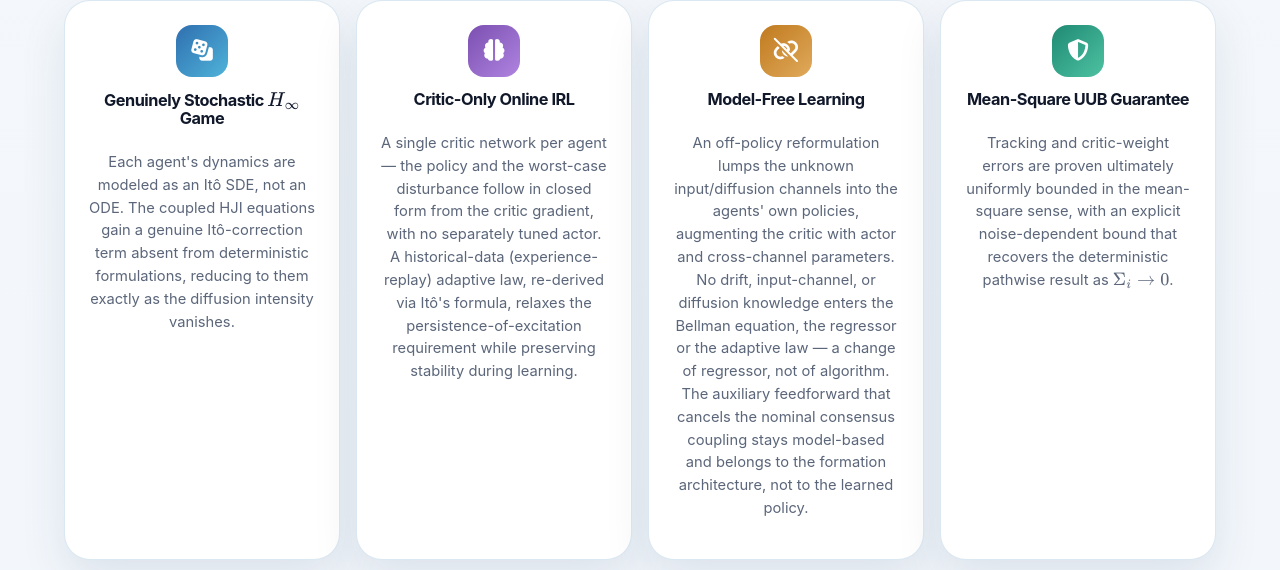
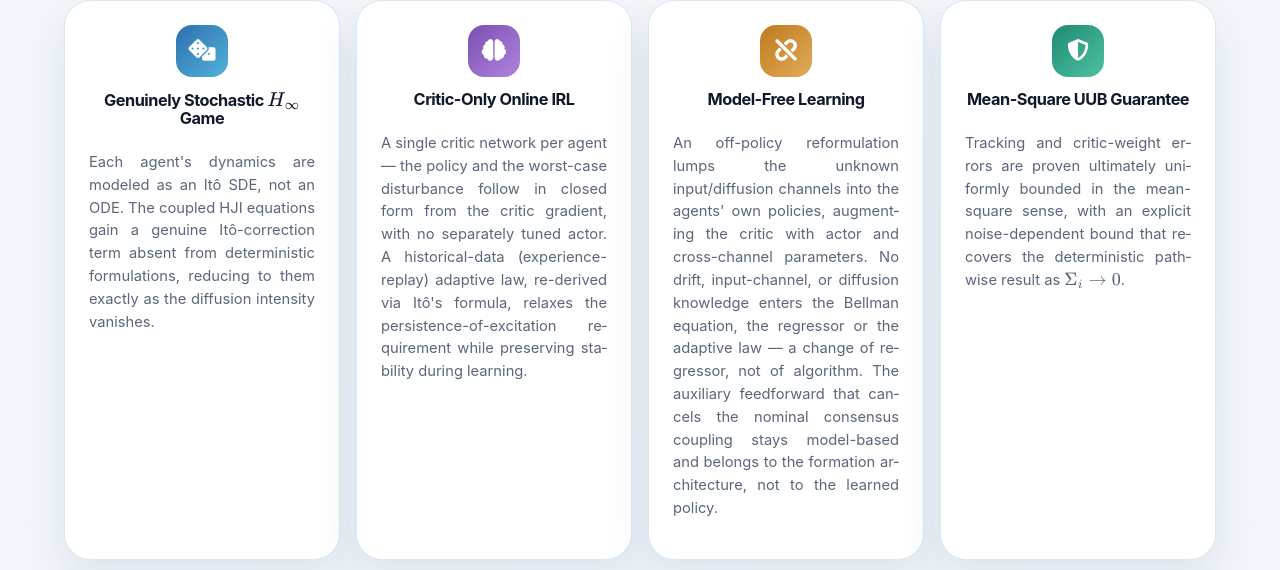
Before and after one commit to researchseeehust/SIRL, a plain HTML site: page index.html in a window 1280 px wide. Shown: the part 1740-2310 px from the top of the page. Drawn offline with nearby package versions, Linux system fonts and the light colour scheme; animation ran at ten frames a second; some icons are missing; a web font is replaced by a local one.

Commit message:
Justify the card text; ship the missing icon webfonts
Two things, both visible in the contribution cards.

The card text is now justified. The card is a centring flex column, so a
block child shrinks to its longest line and justify would have had no
width to act on; the paragraph is given align-self: stretch first. Icon
and heading stay centred as their own flex items. Hyphenation is on and
the last line is left, as elsewhere on the page.

Every Font Awesome icon on the page was rendering as tofu. The template
vendored fontawesome.all.min.css (5.15.1) but not the static/webfonts/
directory its @font-face rules point at, so the face never loaded --
the four card icons and the theorem-card shield were all missing
glyphs. The three 5.15.1 woff2 faces are now committed alongside the
stylesheet, matching the vendored version exactly so the class names
line up. Kept local rather than switching to a CDN, since the CSS was
vendored deliberately and only woff2 is fetched by any current browser.

Co-Authored-By: Claude Opus 5 <noreply@anthropic.com>

```diff
--- a/static/css/sirl.css
+++ b/static/css/sirl.css
@@ -105,7 +105,17 @@ h3 { font-size: 1.2rem; }
 .overview-cards .card { text-align: center; display: flex; flex-direction: column; align-items: center; }
 .overview-cards .card-icon { width: 52px; height: 52px; border-radius: 16px; display: grid; place-items: center; font-size: 1.35rem; margin-bottom: .9rem; color: white; }
 .overview-cards h3 { font-size: 1.02rem; margin-bottom: .5rem; }
-.overview-cards p { font-size: .92rem; text-align: center; }
+/* The card is a centring flex column, so a block child shrinks to its longest
+   line; the paragraph has to stretch before justify has any width to work
+   with. Icon and heading stay centred as their own flex items. */
+.overview-cards p {
+  font-size: .92rem;
+  align-self: stretch;
+  text-align: justify;
+  text-align-last: left;
+  hyphens: auto;
+  -webkit-hyphens: auto;
+}
 
 .overview-video-wrap { margin-top: 2.5rem; }
 .video-frame { overflow: hidden; border-radius: 22px; background: linear-gradient(135deg, rgba(16, 24, 42, .92), rgba(47, 111, 176, .7)); border: 1px solid rgba(255, 255, 255, .5); padding: .7rem; }
```
Also changed, not shown: static/webfonts/fa-brands-400.woff2 (added), static/webfonts/fa-regular-400.woff2 (added), static/webfonts/fa-solid-900.woff2 (added).
